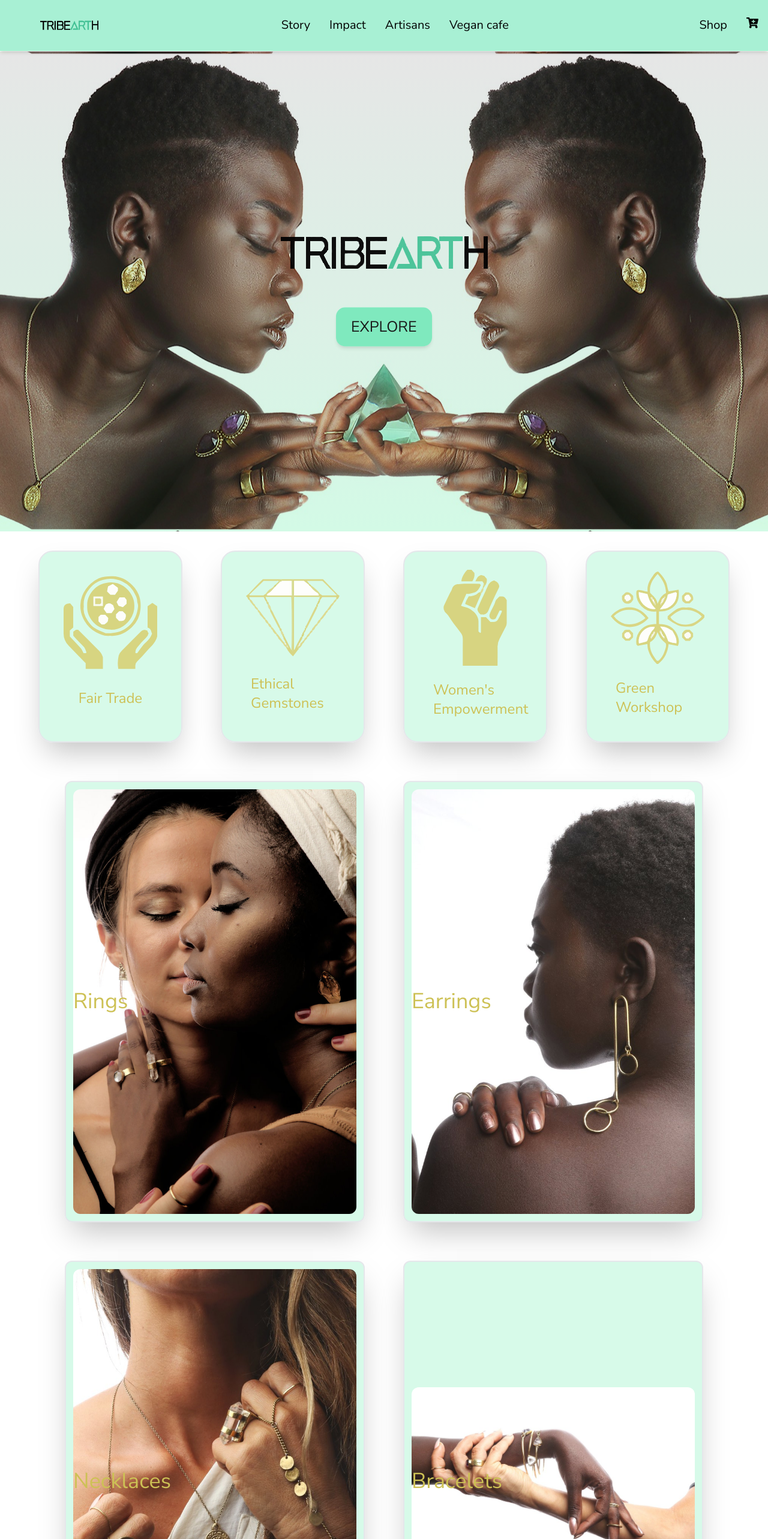
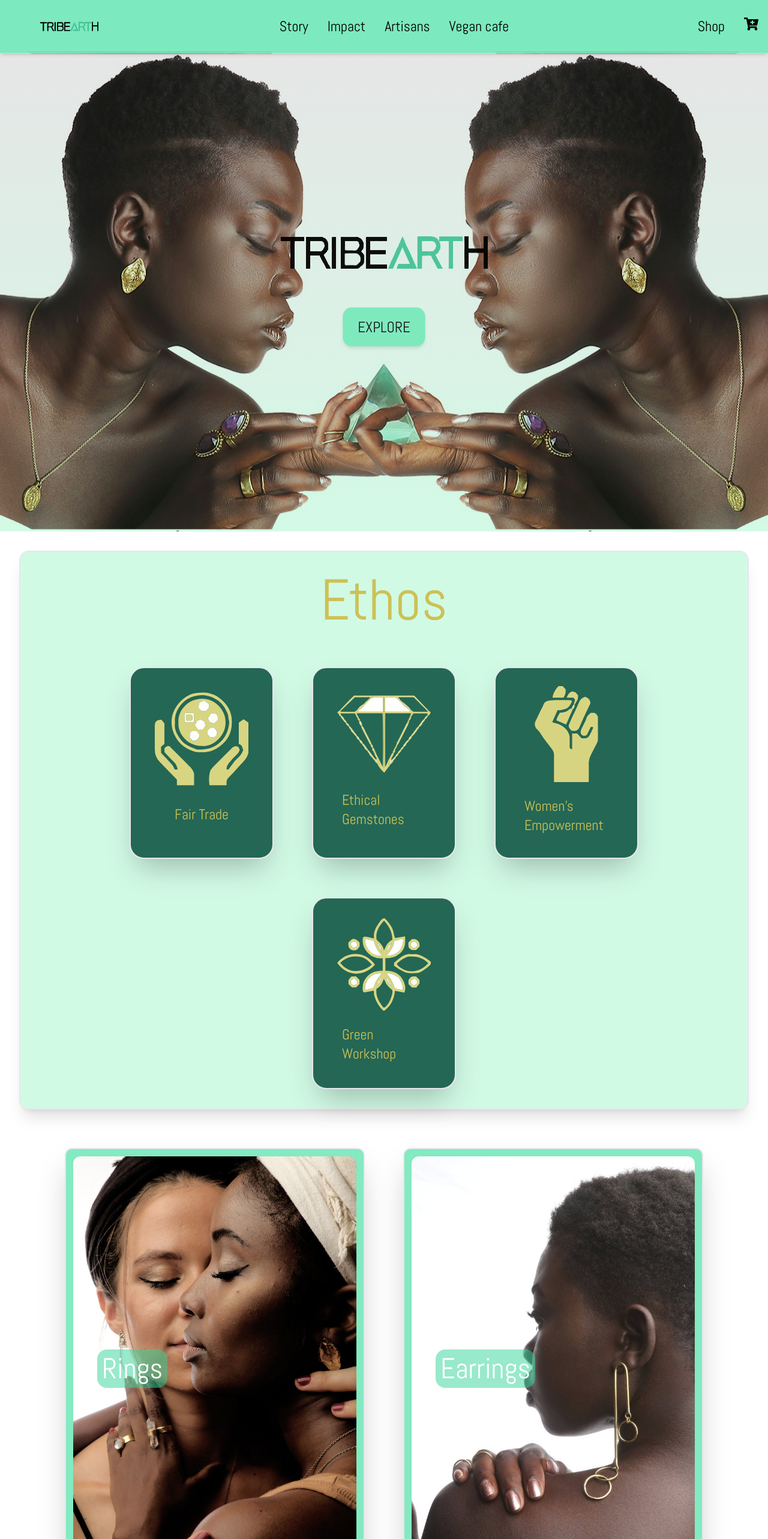
Before and after one commit to MatthewsRicky/tribearth, a React (Vite) app in the folder tribearth/: page / in a window 1280 px wide. Shown: the top 2566 px of the page at 60% size. Built offline with nearby package versions, Linux system fonts and the light colour scheme; a web font is replaced by a local one.

Commit message:
continuing the build.

```diff
--- a/tribearth/src/App.jsx
+++ b/tribearth/src/App.jsx
@@ -4,6 +4,7 @@ import Nav from "./Components/Nav";
 import Hero from "./Components/Hero";
 import Ethos from "./Components/Ethos";
 import Jewelry from "./Components/Jewelry";
+import Location from "./Components/Location";
 
 function App() {
 	return (
@@ -12,6 +13,7 @@ function App() {
 			<Hero />
 			<Ethos />
 			<Jewelry />
+			<Location />
 		</div>
 	);
 }
--- a/tribearth/src/Components/Ethos.jsx
+++ b/tribearth/src/Components/Ethos.jsx
@@ -6,8 +6,11 @@ import Greenworkshop from "../assets/Green workshop.svg";
 
 function Ethos() {
 	return (
-		<div className='flex items-center justify-center flex-wrap shrink'>
-			<div className='w-60 h-80 p-10 m-8 flex flex-col justify-center align-middle border-2 bg-emerald-100 bg-opacity-85 rounded-3xl shadow-2xl hover:scale-110 duration-300'>
+		<div className='flex items-center justify-center flex-wrap shrink border-2 m-8 bg-emerald-100 rounded-2xl shadow-xl'>
+			<h1 className='text-8xl bold flex w-full my-8 mx-auto justify-center align-middle text-[#cdc155]'>
+				Ethos
+			</h1>
+			<div className='w-60 h-80 p-10 m-8 flex flex-col justify-center align-middle border-2 bg-emerald-900 bg-opacity-85 rounded-3xl shadow-2xl hover:scale-110 duration-300'>
 				<img
 					className='h-40 w-40'
 					src={Fairtrade}
@@ -17,7 +20,7 @@ function Ethos() {
 					Fair Trade
 				</h1>
 			</div>
-			<div className='w-60 h-80 p-10 m-8 flex flex-col justify-center align-middle border-2 bg-emerald-100 bg-opacity-85 rounded-3xl shadow-2xl hover:scale-110 duration-300'>
+			<div className='w-60 h-80 p-10 m-8 flex flex-col justify-center align-middle border-2 bg-emerald-900 bg-opacity-85 rounded-3xl shadow-2xl hover:scale-110 duration-300'>
 				<img
 					className='h-40 w-40'
 					src={Ethicalgems}
@@ -27,7 +30,7 @@ function Ethos() {
 					Ethical Gemstones
 				</h1>
 			</div>
-			<div className='w-60 h-80 p-10 m-8 flex flex-col justify-center align-middle border-2 bg-emerald-100 bg-opacity-85 rounded-3xl shadow-2xl hover:scale-110 duration-300'>
+			<div className='w-60 h-80 p-10 m-8 flex flex-col justify-center align-middle border-2 bg-emerald-900 bg-opacity-85 rounded-3xl shadow-2xl hover:scale-110 duration-300'>
 				<img
 					className='h-40 w-40'
 					src={WomenEmpowerment}
@@ -37,7 +40,7 @@ function Ethos() {
 					Women's Empowerment
 				</h1>
 			</div>
-			<div className='w-60 h-80 p-10 m-8 flex flex-col justify-center align-middle border-2 bg-emerald-100 bg-opacity-85 rounded-3xl shadow-2xl hover:scale-110 duration-300'>
+			<div className='w-60 h-80 p-10 m-8 flex flex-col justify-center align-middle border-2 bg-emerald-900 bg-opacity-85 rounded-3xl shadow-2xl hover:scale-110 duration-300 mix-blend-normal'>
 				<img
 					className='h-40 w-40'
 					src={Greenworkshop}
--- a/tribearth/src/Components/Hero.jsx
+++ b/tribearth/src/Components/Hero.jsx
@@ -15,10 +15,11 @@ function Hero() {
 					backgroundSize: "fill",
 					backgroundPosition: "center",
 					marginTop: "86px",
+					border: "none",
 				}}>
 				<div className='flex flex-col justify-center w-full h-full bg-gradient-to-b bg-opacity-90 mix-blend-multiply opacity-95 from-neutral-200 to-emerald-100'>
 					<img
-						className='flex  text-2xl md:text-4xl lg:text-5xl p-4 p4 mx-auto'
+						className='flex  text-2xl md:text-4xl lg:text-5xl p-4 p4 mx-auto backdrop:blur'
 						src={Logo}
 					/>
 					<div className='mx-auto my-4'>
--- a/tribearth/src/Components/Jewelry.jsx
+++ b/tribearth/src/Components/Jewelry.jsx
@@ -1,31 +1,54 @@
 import React from "react";
-import Rings from '../assets/rings.jpg'
-import Earrings from '../assets/earrings.jpg'
-import Necklaces from '../assets/necklaces.jpg'
-import Bracelets from '../assets/bracelets.jpg'
+import Rings from "../assets/rings.jpg";
+import Earrings from "../assets/earrings.jpg";
+import Necklaces from "../assets/necklaces.jpg";
+import Bracelets from "../assets/bracelets.jpg";
 
 function Jewelry() {
 	return (
-    <div className="flex flex-row flex-wrap justify-center">
-      <div className='md:max-w-[500px] sm:max-w-[250px] p-3 m-8 flex flex-col justify-center align-middle border-2 bg-emerald-100 bg-opacity-85 rounded-xl shadow-2xl hover:scale-110 duration-300'>
-        <img className="relative rounded-xl" src={Rings} alt="Rings" />
-        <h1 className="text-5xl md:text-4xl sm:text-3xl text-[#cdc155] mix-blend-normal absolute">Rings</h1>
+		<div className='flex flex-row flex-wrap justify-center'>
+			<div className='md:max-w-[500px] sm:max-w-[250px] p-3 m-8 flex flex-col justify-center align-middle border-2 bg-emerald-300 bg-opacity-85 rounded-xl shadow-2xl'>
+				<img
+					className='relative rounded-xl'
+					src={Rings}
+					alt='Rings'
+				/>
+				<h1 className='bg-emerald-400 bg-opacity-50 text-6xl md:text-5xl sm:text-4xl text-white mix-blend-normal absolute mx-10 p-2 rounded-2xl'>
+					Rings
+				</h1>
 			</div>
-      <div className='md:max-w-[500px] sm:max-w-[250px] p-3 m-8 flex flex-col justify-center align-middle border-2 bg-emerald-100 bg-opacity-85 rounded-xl shadow-2xl hover:scale-110 duration-300'>
-        <img className="relative rounded-xl" src={Earrings} alt="Earrings" />
-        <h1 className="text-5xl md:text-4xl sm:text-3xl text-[#cdc155] mix-blend-normal left absolute">Earrings</h1>
+			<div className='md:max-w-[500px] sm:max-w-[250px] p-3 m-8 flex flex-col justify-center align-middle border-2 bg-emerald-300 bg-opacity-85 rounded-xl shadow-2xl'>
+				<img
+					className='relative rounded-xl'
+					src={Earrings}
+					alt='Earrings'
+				/>
+				<h1 className='bg-emerald-400 bg-opacity-50 text-6xl md:text-5xl sm:text-4xl text-white mix-blend-normal left absolute mx-10 p-2 rounded-2xl'>
+					Earrings
+				</h1>
 			</div>
-      <div className='md:max-w-[500px] sm:max-w-[250px] p-3 m-8 flex flex-col justify-center align-middle border-2 bg-emerald-100 bg-opacity-85 rounded-xl shadow-2xl hover:scale-110 duration-300'>
-        <img className="relative rounded-xl" src={Necklaces} alt="Necklaces" />
-        <h1 className="text-5xl md:text-4xl sm:text-3xl text-[#cdc155] mix-blend-normal absolute">Necklaces</h1>
+			<div className='md:max-w-[500px] sm:max-w-[250px] p-3 m-8 flex flex-col justify-center align-middle border-2 bg-emerald-300 bg-opacity-85 rounded-xl shadow-2xl'>
+				<img
+					className='relative rounded-xl'
+					src={Necklaces}
+					alt='Necklaces'
+				/>
+				<h1 className='bg-emerald-400 bg-opacity-50 text-6xl md:text-5xl sm:text-4xl text-white absolute mx-10 p-2 rounded-2xl'>
+					Necklaces
+				</h1>
 			</div>
-      <div className='md:max-w-[500px] sm:max-w-[250px] p-3 m-8 flex flex-col justify-center align-middle border-2 bg-emerald-100 bg-opacity-85 rounded-xl shadow-2xl hover:scale-110 duration-300'>
-        <img className="relative rounded-xl" src={Bracelets} alt="Bracelets" />
-        <h1 className="text-5xl md:text-4xl sm:text-3xl text-[#cdc155] mix-blend-normal absolute">Bracelets</h1>
+			<div className='md:max-w-[500px] sm:max-w-[250px] p-3 m-8 flex flex-col justify-center align-middle border-2 bg-emerald-300 bg-opacity-85 rounded-xl shadow-2xl'>
+				<img
+					className='relative rounded-xl'
+					src={Bracelets}
+					alt='Bracelets'
+				/>
+				<h1 className='bg-emerald-400 bg-opacity-50 text-6xl md:text-5xl sm:text-4xl text-white rounded-2xl absolute mx-10 p-2'>
+					Bracelets
+				</h1>
 			</div>
 		</div>
-  )
-
+	);
 }
 
 export default Jewelry;
--- /dev/null
+++ b/tribearth/src/Components/Location.jsx
@@ -0,0 +1,7 @@
+import React from "react";
+
+function Location() {
+	return <div>Location</div>;
+}
+
+export default Location;
--- a/tribearth/src/Components/Nav.jsx
+++ b/tribearth/src/Components/Nav.jsx
@@ -12,7 +12,7 @@ function Nav() {
 	};
 
 	return (
-		<div className='bg-emerald-300 bg-opacity-60 border-b-[1px] border-emerald-200 shadow-md shadow-black-100 w-full fixed top-0 left-0 mb-40 z-10'>
+		<div className='bg-emerald-300 bg-opacity-90 border-b-[1px] border-emerald-200 shadow-md shadow-black-100 w-full fixed top-0 left-0 mb-40 z-10'>
 			<div className='flex flex-row relative my-3 items-center justify-between'>
 				<a href='index.html'>
 					<img
@@ -23,24 +23,24 @@ function Nav() {
 				</a>
 
 				<ul className='md:flex hidden'>
-					<li className='bold py-4 px-4 text-xl mx-auto text-black border-l-emerald-200 bg-opacity-100 hover:scale-[105%] hover:bg-emerald-400 rounded-lg duration-200'>
+					<li className='bold py-4 px-4 text-2xl mx-auto text-black border-l-emerald-200 bg-opacity-100 hover:scale-[105%] hover:bg-emerald-400 rounded-lg duration-200'>
 						<a href=''>Story</a>
 					</li>
-					<li className='py-4 px-4 text-xl mx-auto text-black hover:scale-[105%] border-l-emerald-200 bg-opacity-100 hover:bg-emerald-400 rounded-lg duration-500'>
+					<li className='py-4 px-4 text-2xl mx-auto text-black hover:scale-[105%] border-l-emerald-200 bg-opacity-100 hover:bg-emerald-400 rounded-lg duration-500'>
 						<a href=''>Impact</a>
 					</li>
-					<li className='py-4 px-4 text-xl mx-auto text-black hover:scale-[105%] border-l-emerald-200 bg-opacity-100 hover:bg-emerald-400 rounded-lg duration-500'>
+					<li className='py-4 px-4 text-2xl mx-auto text-black hover:scale-[105%] border-l-emerald-200 bg-opacity-100 hover:bg-emerald-400 rounded-lg duration-500'>
 						<a href=''>Artisans</a>
 					</li>
-					<li className='py-4 px-4 text-xl mx-auto text-black hover:scale-[105%] border-l-emerald-200 bg-opacity-100 hover:bg-emerald-400 rounded-lg duration-500'>
+					<li className='py-4 px-4 text-2xl mx-auto text-black hover:scale-[105%] border-l-emerald-200 bg-opacity-100 hover:bg-emerald-400 rounded-lg duration-500'>
 						<a href=''>Vegan cafe</a>
 					</li>
 				</ul>
 				<ul className='md:flex hidden'>
-					<li className='py-4 px-4 text-xl mx-auto text-black hover:scale-[105%] border-l-emerald-200 bg-opacity-100 hover:bg-emerald-400 rounded-lg duration-500'>
+					<li className='py-4 px-4 text-2xl mx-auto text-black hover:scale-[105%] border-l-emerald-200 bg-opacity-100 hover:bg-emerald-400 rounded-lg duration-500'>
 						<a href=''>Shop</a>
 					</li>
-					<li className='py-4 px-4 text-xl mx-auto text-black hover:scale-[105%] border-l-emerald-200 bg-opacity-100 hover:bg-emerald-400 rounded-lg duration-500'>
+					<li className='py-4 px-4 text-2xl mx-auto text-black hover:scale-[105%] border-l-emerald-200 bg-opacity-100 hover:bg-emerald-400 rounded-lg duration-500'>
 						<a href=''>
 							<FaCartPlus />
 						</a>
@@ -66,22 +66,22 @@ function Nav() {
 						: "fixed left-[-100%]"
 				}>
 				<ul className='md:hidden font-medium text-center sm:items-center mx-auto flex-col w-[90%] bg-emerald-300 bg-opacity-80 boder-b-[2px] flex duration-500'>
-					<li className='py-4 px-4 text-xl mx-auto text-black border-b-[2px]  border-black border-opacity-40 bg-transparent hover:scale-[105%] duration-500 w-[75%] border-l-emerald-200 bg-opacity-100 hover:bg-emerald-200 rounded-lg '>
+					<li className='py-4 px-4 text-3xl mx-auto text-black border-b-[2px]  border-black border-opacity-40 bg-transparent hover:scale-[105%] duration-500 w-[75%] border-l-emerald-200 bg-opacity-100 hover:bg-emerald-200 rounded-lg '>
 						<a href=''>Story</a>
 					</li>
-					<li className='py-4 px-4 text-xl mx-auto text-black border-b-[2px]  border-black border-opacity-40 bg-transparent hover:scale-[105%] duration-500 w-[75%] border-l-emerald-200 bg-opacity-100 hover:bg-emerald-200 rounded-lg '>
+					<li className='py-4 px-4 text-3xl mx-auto text-black border-b-[2px]  border-black border-opacity-40 bg-transparent hover:scale-[105%] duration-500 w-[75%] border-l-emerald-200 bg-opacity-100 hover:bg-emerald-200 rounded-lg '>
 						<a href=''>Impact</a>
 					</li>
-					<li className='py-4 px-4 text-xl mx-auto text-black border-b-[2px]  border-black border-opacity-40 bg-transparent hover:scale-[105%] duration-500 w-[75%] border-l-emerald-200 bg-opacity-100 hover:bg-emerald-200 rounded-lg '>
+					<li className='py-4 px-4 text-3xl mx-auto text-black border-b-[2px]  border-black border-opacity-40 bg-transparent hover:scale-[105%] duration-500 w-[75%] border-l-emerald-200 bg-opacity-100 hover:bg-emerald-200 rounded-lg '>
 						<a href=''>Artisans</a>
 					</li>
-					<li className='py-4 px-4 text-xl mx-auto text-black border-b-[2px]  border-black border-opacity-40 bg-transparent hover:scale-[105%] duration-500 w-[75%] border-l-emerald-200 bg-opacity-100 hover:bg-emerald-200 rounded-lg '>
+					<li className='py-4 px-4 text-3xl mx-auto text-black border-b-[2px]  border-black border-opacity-40 bg-transparent hover:scale-[105%] duration-500 w-[75%] border-l-emerald-200 bg-opacity-100 hover:bg-emerald-200 rounded-lg '>
 						<a href=''>Vegan cafe</a>
 					</li>
-					<li className='py-4 px-4 text-xl mx-auto text-black border-b-[2px]  border-black border-opacity-40 bg-transparent hover:scale-[105%] duration-500 w-[75%] border-l-emerald-200 bg-opacity-100 hover:bg-emerald-200 rounded-lg '>
+					<li className='py-4 px-4 text-3xl mx-auto text-black border-b-[2px]  border-black border-opacity-40 bg-transparent hover:scale-[105%] duration-500 w-[75%] border-l-emerald-200 bg-opacity-100 hover:bg-emerald-200 rounded-lg '>
 						<a href=''>Shop</a>
 					</li>
-					<li className='py-4 px-4 text-xl mx-auto text-black  bg-transparent hover:scale-[105%] duration-500 w-[75%] l border-l-emerald-200 bg-opacity-60 hover:bg-emerald-200 rounded-lg '>
+					<li className='py-4 px-4 text-3xl mx-auto text-black  bg-transparent hover:scale-[105%] duration-500 w-[75%] l border-l-emerald-200 bg-opacity-60 hover:bg-emerald-200 rounded-lg '>
 						<a href=''>
 							<FaCartPlus />
 						</a>
--- a/tribearth/src/index.css
+++ b/tribearth/src/index.css
@@ -7,5 +7,5 @@
 @tailwind utilities;
 
 body {
-	font-family: "Nunito Sans";
+	font-family: "Abel";
 }
```
Lines whose indentation alone changed are shown as unchanged.
